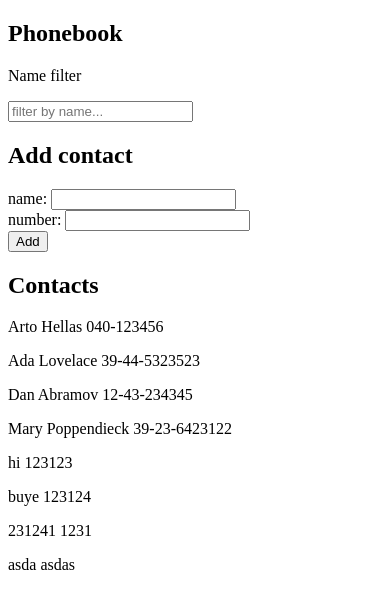
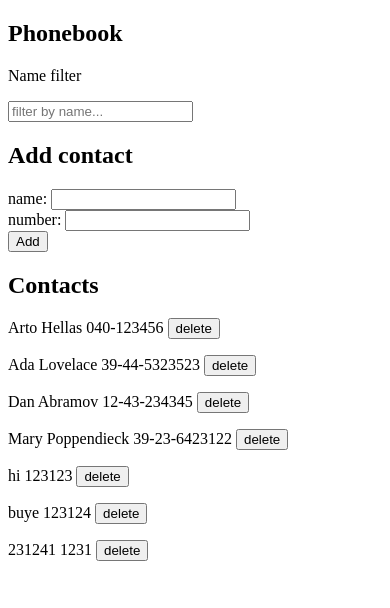
Before and after one commit to poliveir/fullstackopen, a React (Vite) app in the folder part2/phonebook/: page / in a window 390 px wide. Shown: the top 608 px of the page. Built offline with nearby package versions, Linux system fonts and the light colour scheme; data requests are answered from the project's data file.

Commit message:
2.14: The Phonebook step 9

```diff
--- a/part2/phonebook/db.json
+++ b/part2/phonebook/db.json
@@ -34,11 +34,6 @@
       "id": "b8cf",
       "name": "231241",
       "number": "1231"
-    },
-    {
-      "id": "f9f2",
-      "name": "asda",
-      "number": "asdas"
     }
   ]
 }
--- /dev/null
+++ b/part2/phonebook/src/components/Button.jsx
@@ -0,0 +1,3 @@
+const Button = ({text, onClick}) => <button onClick={onClick}>{text}</button>
+
+export default Button;
--- a/part2/phonebook/src/components/Contact.jsx
+++ b/part2/phonebook/src/components/Contact.jsx
@@ -1,3 +1,17 @@
-const Contact = ({name, number}) => <p>{name} {number}</p>
+import contactService from "../services/contactService";
+import Button from "./Button";
+
+const Contact = ({id, name, number}) =>
+	<p>
+		{name} {number}
+		<span> </span>
+		<Button
+			text='delete'
+			onClick={() => {
+				if (window.confirm(`Delete ${name}?`))
+					contactService.remove(id);
+			}}
+		></Button>
+	</p>
 
 export default Contact;
--- a/part2/phonebook/src/components/ContactList.jsx
+++ b/part2/phonebook/src/components/ContactList.jsx
@@ -8,6 +8,7 @@ const ContactList = ({contacts}) => {
 			{contacts.map(contact =>
 				<Contact
 					key={contact.id}
+					id={contact.id}
 					name={contact.name}
 					number={contact.number}
 				></Contact>
--- a/part2/phonebook/src/services/contactService.js
+++ b/part2/phonebook/src/services/contactService.js
@@ -17,7 +17,14 @@ const create = (contact) => {
 		.then(response => response.data);
 };
 
+const remove = (id) => {
+	return axios
+		.delete(`${baseUrl}/contacts/${id}`)
+		.then(response => response.data);
+};
+
 export default {
 	getAll,
-	create
+	create,
+	remove
 }
```
